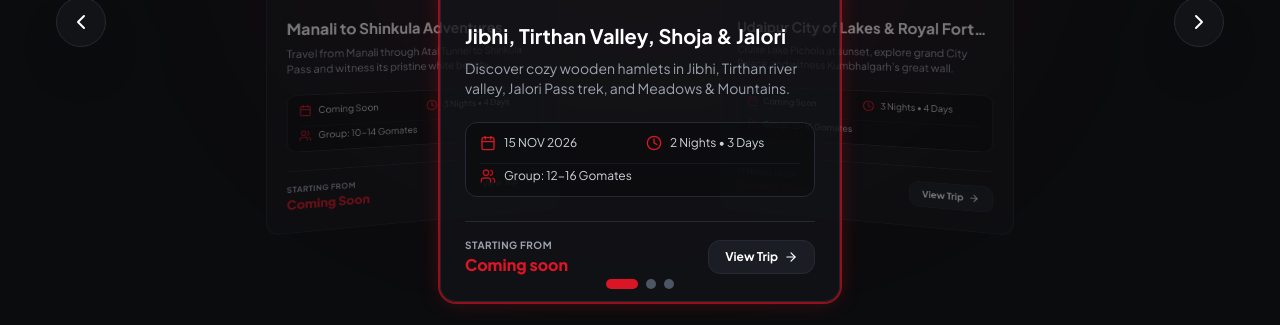
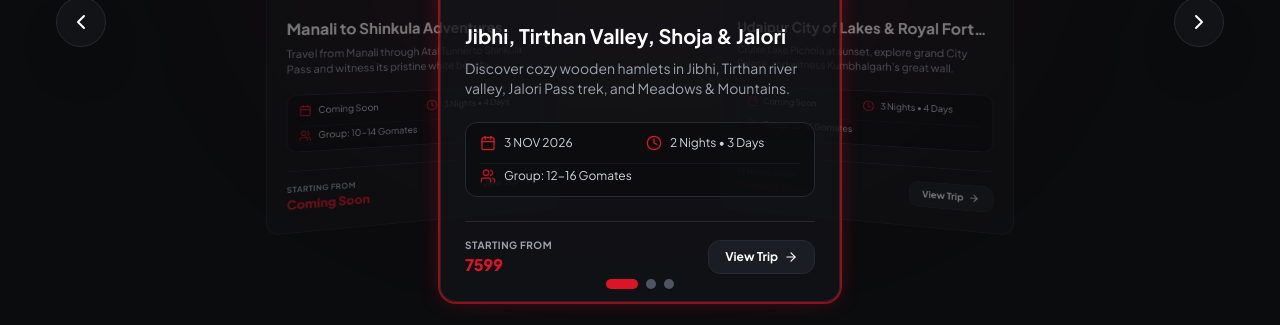
Before and after one commit to hishamahmad7799-dotcom/Gomates-, a Next.js app: page / in a window 1280 px wide. Shown: the part 1340-1665 px from the top of the page. Built offline with nearby package versions, Linux system fonts and the light colour scheme.

Commit message:
Update website code

```diff
--- a/data/trips.ts
+++ b/data/trips.ts
@@ -11,11 +11,11 @@ export const TRIPS_DATA: Trip[] = [
       "Discover cozy wooden hamlets in Jibhi, Tirthan river valley, Jalori Pass trek, and Meadows & Mountains.",
     description:
       "Escape into the serene green pine forests of Tirthan Valley and Banjar. Walk across wooden bridges in Jibhi, trek to crystal-clear Serolsar Lake via Jalori Pass (10,800 ft), stay in cozy wooden cottages, and explore the iconic Ridge and Meadows & Mountains.",
-    startDate: "15 NOV 2026",
-    endDate: "18 NOV 2026",
+    startDate: "3 NOV 2026",
+    endDate: "6 NOV 2026",
     duration: "2 Nights • 3 Days",
     price: 7599,
-    formattedPrice: "Coming soon",
+    formattedPrice: "7599",
     currency: "INR",
     category: "Valley & Forest Trail",
     groupSize: "12-16  Gomates",
@@ -25,18 +25,18 @@ export const TRIPS_DATA: Trip[] = [
     costing: [
       {
         roomSharing: "Quad Sharing",
-        costPerPerson: "Coming soon",
-        advanceToBook: "Coming soon",
+        costPerPerson: "7599",
+        advanceToBook: "1999",
       },
       {
         roomSharing: "Triple Sharing",
-        costPerPerson: "Coming soon",
-        advanceToBook: "Coming soon",
+        costPerPerson: "7999",
+        advanceToBook: "1999",
       },
       {
-        roomSharing: "Twin Sharing",
-        costPerPerson: "Coming soon",
-        advanceToBook: "Coming soon",
+        roomSharing: "Twin sharing",
+        costPerPerson: "8599",
+        advanceToBook: "1999",
       },
     ],
     coverImage: "/images/jibhi/jibhi-11.jpg",
```
